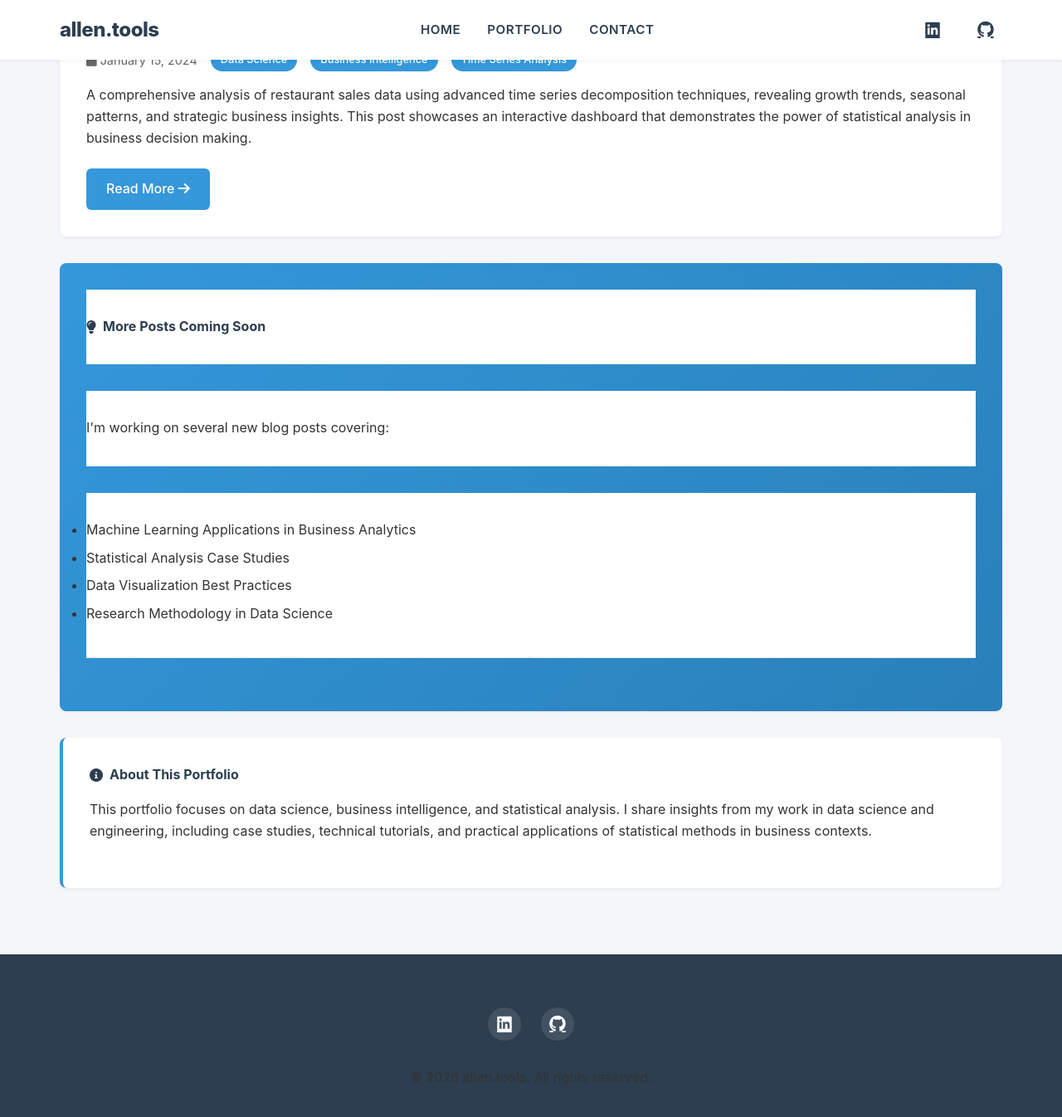
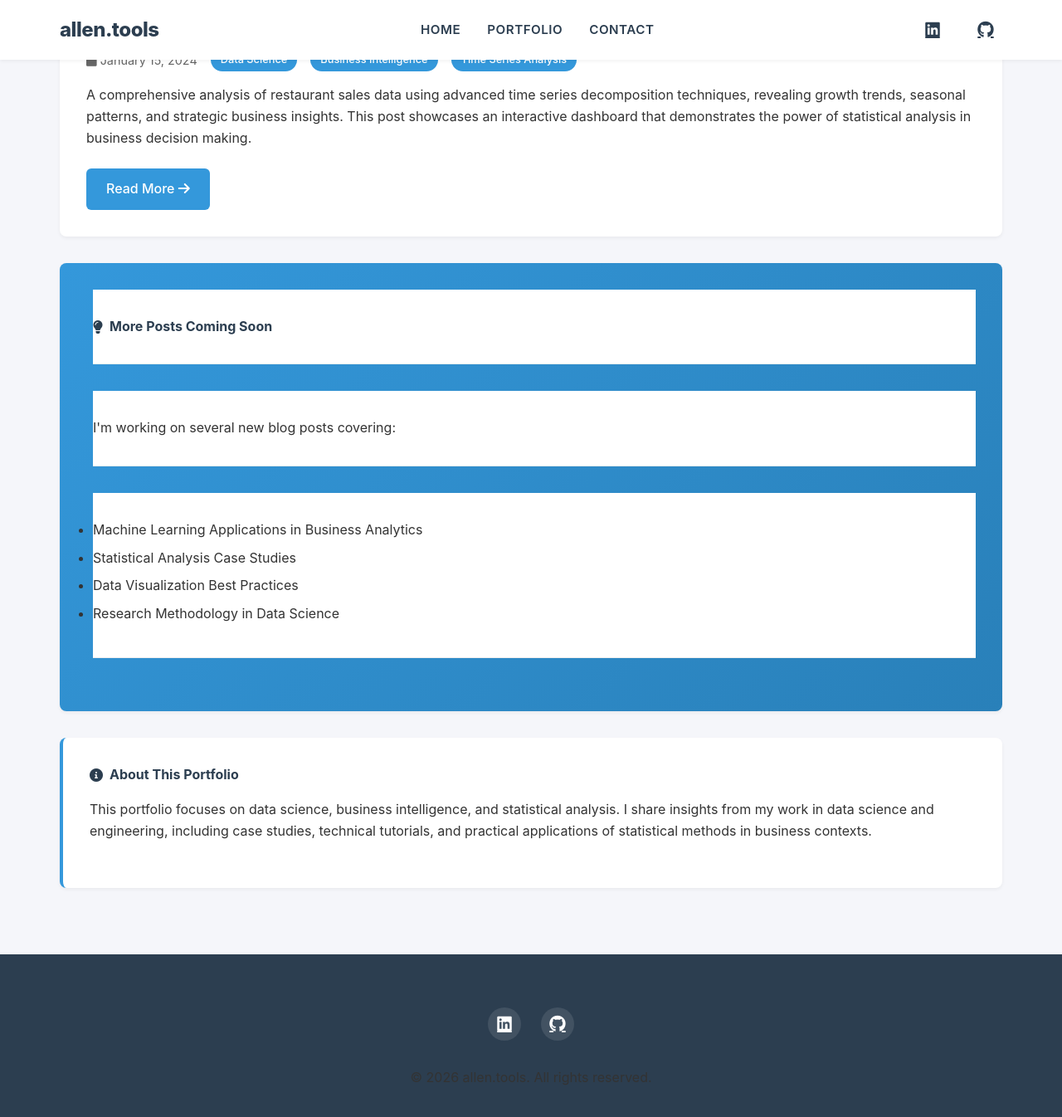
Before and after one commit to kayfay/allen.tools, a Jekyll site: the page built from blog/index.html, in a window 1280 px wide and 1400 px high, scrolled down 328 px. Shown: the top 1346 px of the window at 83% size. Built offline with Jekyll 4.4.1, drawn with Linux system fonts in a browser that asks for light colours.

Commit message:
Fix CSS glitch on mobile blog page

```diff
--- a/assets/css/style.css
+++ b/assets/css/style.css
@@ -551,7 +551,9 @@
 .coming-soon {
     background: linear-gradient(135deg, var(--secondary-color), #2980b9);
     color: white;
-    border: none;
+    border-left: none !important;
+    padding-left: 2.5rem;
+    /* Increase padding to prevent bullet overlap */
 }
 
 .coming-soon h4,
```
